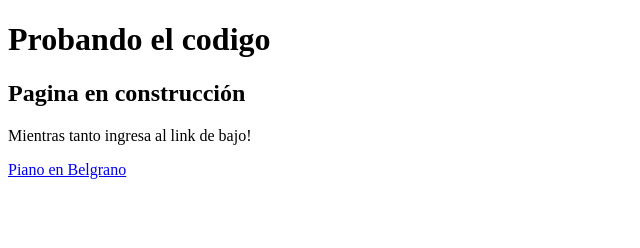
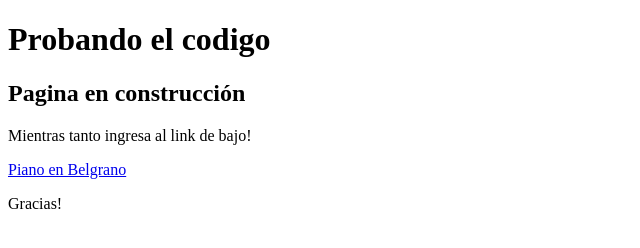
Before and after one commit to juankurtis7/Testremoto, a plain HTML site: page index.html in a window 1280 px wide. Shown: the full height of the page, 0-640 px from the left. Drawn offline with Linux system fonts and the light colour scheme.

Commit message:
Lady gaga 2.

```diff
--- a/index.html
+++ b/index.html
@@ -11,5 +11,6 @@
 	<h2> Pagina en construcción</h2>
 	<p>Mientras tanto ingresa al link de bajo!</p>
 	<a href="https://pianoenbelgrano.wixsite.com/pianoenbelgrano">Piano en Belgrano</a>
+	<p>Gracias!</p>
 </body>
 </html>
```
